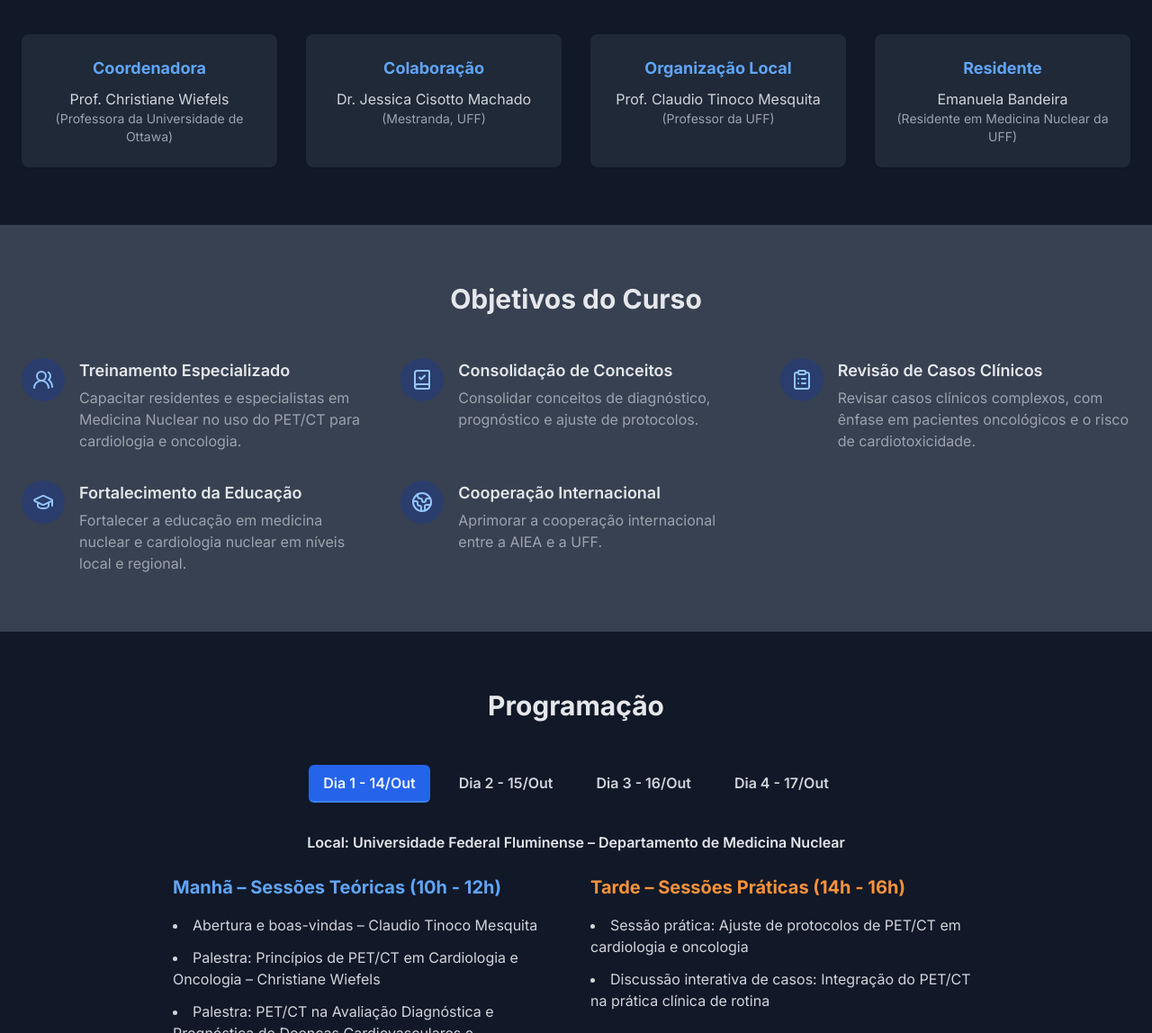
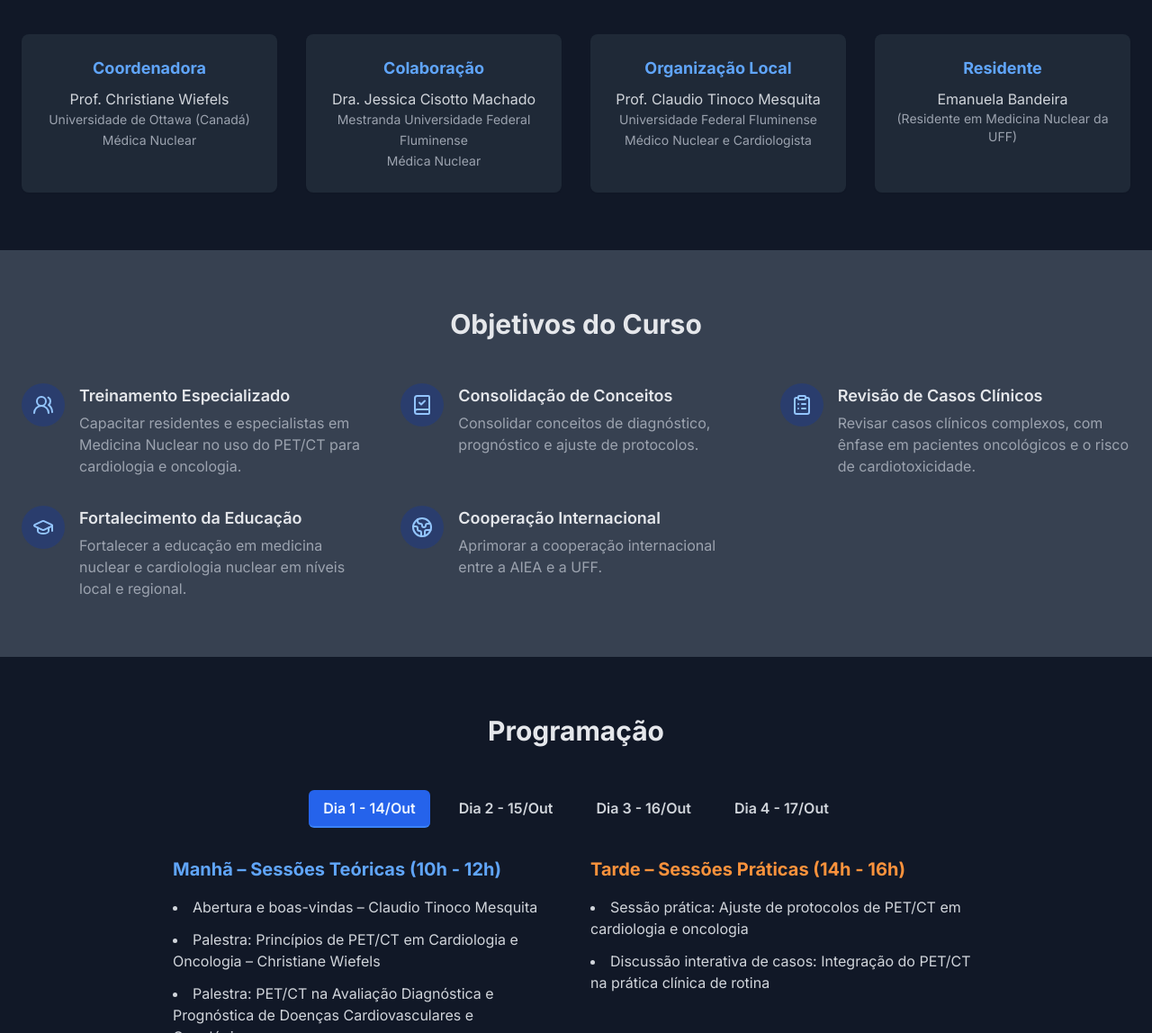
Before and after one commit to OkarinPontes/Organizationsitepetcthuapuff, a plain HTML site: page index.html in a window 1280 px wide. Shown: the part 1640-2788 px from the top of the page at 90% size. Drawn offline with nearby package versions, Linux system fonts and the light colour scheme.

Commit message:
Update index.html

```diff
--- a/index.html
+++ b/index.html
@@ -137,17 +137,17 @@
                      <div class="bg-white dark:bg-gray-800 p-6 rounded-lg shadow-sm">
                          <h3 class="font-bold text-lg text-blue-600 dark:text-blue-400" data-lang-key="coordTitle">Coordenadora</h3>
                          <p class="mt-2 text-gray-700 dark:text-gray-300">Prof. Christiane Wiefels</p>
-                         <p class="text-sm text-gray-500 dark:text-gray-400" data-lang-key="wiefelsDesc">(Professora da Universidade de Ottawa)</p>
+                         <p class="text-sm text-gray-500 dark:text-gray-400 leading-relaxed" data-lang-key="wiefelsDesc">Universidade de Ottawa (Canadá)<br>Médica Nuclear</p>
                      </div>
                      <div class="bg-white dark:bg-gray-800 p-6 rounded-lg shadow-sm">
                          <h3 class="font-bold text-lg text-blue-600 dark:text-blue-400" data-lang-key="collabTitle">Colaboração</h3>
-                         <p class="mt-2 text-gray-700 dark:text-gray-300">Dr. Jessica Cisotto Machado</p>
-                         <p class="text-sm text-gray-500 dark:text-gray-400" data-lang-key="cisottoDesc">(Mestranda, UFF)</p>
+                         <p class="mt-2 text-gray-700 dark:text-gray-300">Dra. Jessica Cisotto Machado</p>
+                         <p class="text-sm text-gray-500 dark:text-gray-400 leading-relaxed" data-lang-key="cisottoDesc">Mestranda Universidade Federal Fluminense<br>Médica Nuclear</p>
                      </div>
                      <div class="bg-white dark:bg-gray-800 p-6 rounded-lg shadow-sm">
                          <h3 class="font-bold text-lg text-blue-600 dark:text-blue-400" data-lang-key="localOrgTitle">Organização Local</h3>
                          <p class="mt-2 text-gray-700 dark:text-gray-300">Prof. Claudio Tinoco Mesquita</p>
-                         <p class="text-sm text-gray-500 dark:text-gray-400" data-lang-key="tinocoDesc">(Professor da UFF)</p>
+                         <p class="text-sm text-gray-500 dark:text-gray-400 leading-relaxed" data-lang-key="tinocoDesc">Universidade Federal Fluminense<br>Médico Nuclear e Cardiologista</p>
                      </div>
                       <div class="bg-white dark:bg-gray-800 p-6 rounded-lg shadow-sm">
                          <h3 class="font-bold text-lg text-blue-600 dark:text-blue-400" data-lang-key="residentTitle">Residente</h3>
@@ -230,9 +230,6 @@
                 <div class="max-w-4xl mx-auto">
                     <!-- Day 1 -->
                     <div id="day1" class="tab-content">
-                        <div class="text-center mb-6">
-                            <p class="font-semibold" data-lang-key="venue">Local: Universidade Federal Fluminense – Departamento de Medicina Nuclear</p>
-                        </div>
                         <div class="grid grid-cols-1 md:grid-cols-2 gap-8">
                             <div>
                                 <h3 class="text-xl font-bold text-blue-600 dark:text-blue-400 mb-4" data-lang-key="morning">Manhã – Sessões Teóricas</h3>
@@ -254,9 +251,6 @@
                     </div>
                     <!-- Day 2 -->
                     <div id="day2" class="tab-content" style="display:none;">
-                        <div class="text-center mb-6">
-                            <p class="font-semibold" data-lang-key="venue">Local: Universidade Federal Fluminense – Departamento de Medicina Nuclear</p>
-                        </div>
                         <div class="grid grid-cols-1 md:grid-cols-2 gap-8">
                             <div>
                                 <h3 class="text-xl font-bold text-blue-600 dark:text-blue-400 mb-4" data-lang-key="morning">Manhã – Sessões Teóricas</h3>
@@ -276,9 +270,6 @@
                     </div>
                     <!-- Day 3 -->
                     <div id="day3" class="tab-content" style="display:none;">
-                       <div class="text-center mb-6">
-                            <p class="font-semibold" data-lang-key="venue">Local: Universidade Federal Fluminense – Departamento de Medicina Nuclear</p>
-                        </div>
                         <div class="grid grid-cols-1 md:grid-cols-2 gap-8">
                             <div>
                                 <h3 class="text-xl font-bold text-blue-600 dark:text-blue-400 mb-4" data-lang-key="morning">Manhã – Sessões Teóricas</h3>
@@ -298,9 +289,6 @@
                     </div>
                     <!-- Day 4 -->
                     <div id="day4" class="tab-content" style="display:none;">
-                        <div class="text-center mb-6">
-                            <p class="font-semibold" data-lang-key="venue">Local: Universidade Federal Fluminense – Departamento de Medicina Nuclear</p>
-                        </div>
                         <div class="grid grid-cols-1 md:grid-cols-2 gap-8">
                             <div>
                                 <h3 class="text-xl font-bold text-blue-600 dark:text-blue-400 mb-4" data-lang-key="morning">Manhã – Sessões Teóricas</h3>
@@ -391,9 +379,9 @@
                 collabTitle: "Colaboração",
                 localOrgTitle: "Organização Local",
                 residentTitle: "Residente",
-                wiefelsDesc: "(Professora da Universidade de Ottawa)",
-                cisottoDesc: "(Mestranda, UFF)",
-                tinocoDesc: "(Professor da UFF)",
+                wiefelsDesc: "Universidade de Ottawa (Canadá)<br>Médica Nuclear",
+                cisottoDesc: "Mestranda Universidade Federal Fluminense<br>Médica Nuclear",
+                tinocoDesc: "Universidade Federal Fluminense<br>Médico Nuclear e Cardiologista",
                 bandeiraDesc: "(Residente em Medicina Nuclear da UFF)",
                 objectivesTitle: "Objetivos do Curso",
                 obj1Title: "Treinamento Especializado",
@@ -411,7 +399,6 @@
                 day2Tab: "Dia 2 - 15/Out",
                 day3Tab: "Dia 3 - 16/Out",
                 day4Tab: "Dia 4 - 17/Out",
-                venue: "Local: Universidade Federal Fluminense – Departamento de Medicina Nuclear",
                 morning: "Manhã – Sessões Teóricas (10h - 12h)",
                 afternoon: "Tarde – Sessões Práticas (14h - 16h)",
                 afternoonPI: "Tarde – Sessões Práticas e Interativas (14h - 16h)",
@@ -470,9 +457,9 @@
                 collabTitle: "Collaboration",
                 localOrgTitle: "Local Organization",
                 residentTitle: "Resident",
-                wiefelsDesc: "(Professor, University of Ottawa)",
-                cisottoDesc: "(Master's Student, UFF)",
-                tinocoDesc: "(Professor, UFF)",
+                wiefelsDesc: "University of Ottawa (Canada)<br>Nuclear Medicine Physician",
+                cisottoDesc: "Master's Student, Universidade Federal Fluminense<br>Nuclear Medicine Physician",
+                tinocoDesc: "Universidade Federal Fluminense<br>Nuclear Medicine Physician and Cardiologist",
                 bandeiraDesc: "(Nuclear Medicine Resident, UFF)",
                 objectivesTitle: "Course Objectives",
                 obj1Title: "Specialized Training",
@@ -490,7 +477,6 @@
                 day2Tab: "Day 2 - Oct 15",
                 day3Tab: "Day 3 - Oct 16",
                 day4Tab: "Day 4 - Oct 17",
-                venue: "Venue: Universidade Federal Fluminense – Nuclear Medicine Department",
                 morning: "Morning – Theoretical Sessions (10am - 12pm)",
                 afternoon: "Afternoon – Practical Sessions (2pm - 4pm)",
                 afternoonPI: "Afternoon – Practical and Interactive Sessions (2pm - 4pm)",
```
